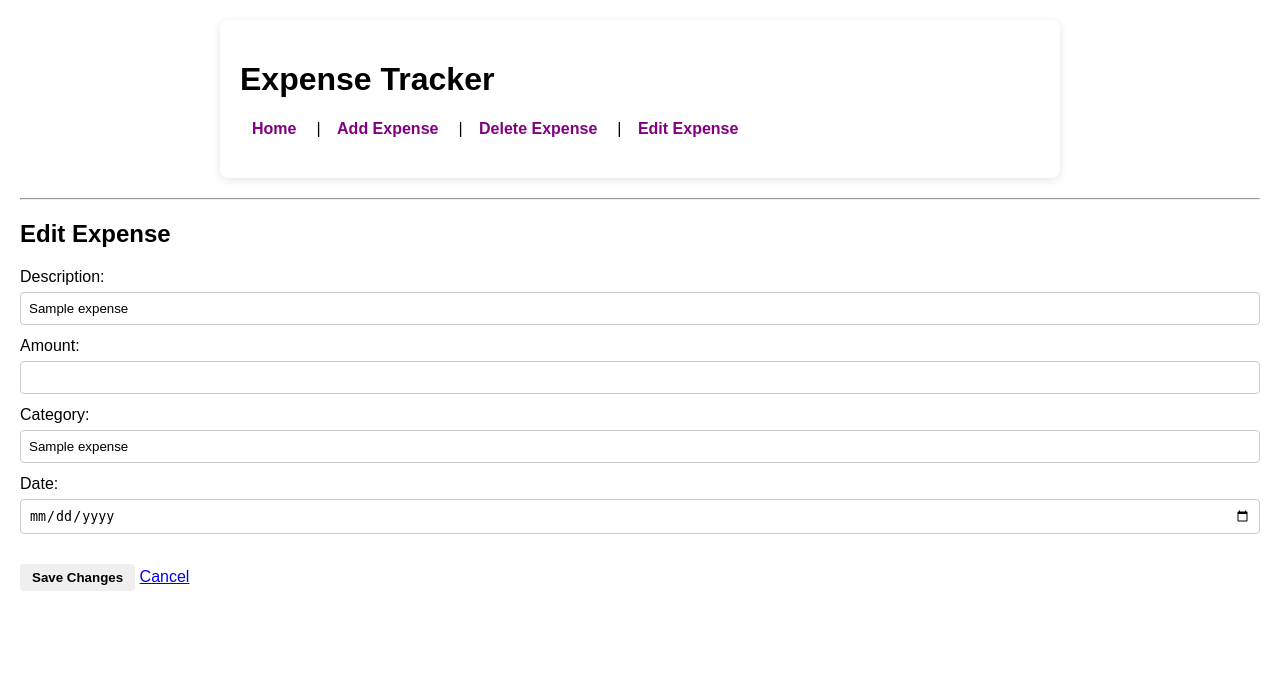
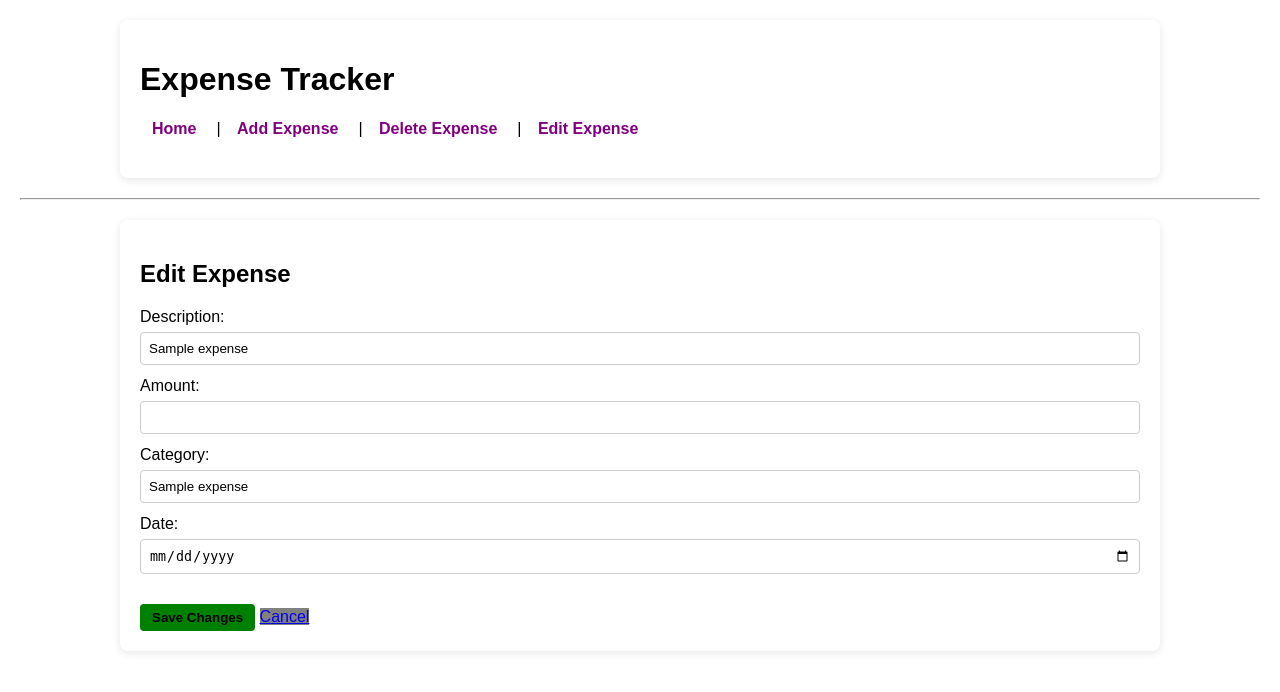
Before and after one commit to Sergio3O6/expense-tracker, a Flask app: template templates/edit_single.html in a window 1280 px wide. Shown: the top 692 px of the page. Run offline with Flask 3, Linux system fonts and the light colour scheme; the template is opened without the code that fills it: most values are stand-ins (such as "Sample title", 1, 10 or a date in 2020).

Commit message:
Put each table into a div and corrected css on certain parts of the pages.

```diff
--- a/static/style.css
+++ b/static/style.css
@@ -33,13 +33,20 @@ th, td {
     text-align: left;
 }
 
+.td:first-child {
+    min-width: 200px;
+    max-width: 400px;
+    word-wrap: break-word;
+}
+
 .container {
-    max-width: 800px;
+    max-width: 1000px;
     margin: 20px auto;
     padding: 20px;
     background-color: #fff;
     border-radius: 8px;
     box-shadow: 0 2px 8px rgba(0,0,0,0.1);
+    overflow-x: auto;
 }
 
 table {
@@ -68,6 +75,7 @@ button {
     border-radius: 4px;
     cursor: pointer;
     font-weight: bold;
+    background-color: green;
 }
 
 .button.add {
@@ -112,3 +120,13 @@ input[type=text], input[type=number], input[type=date] {
     border-radius: 4px;
     box-sizing: border-box;
 }
+
+.cancel-btn {
+    background-color: gray;
+}
+
+.input:focus {
+    border-color: purple;
+    outline: none;
+    box-shadow: 0 0 3px rgba(128,0,128,.5);
+}
--- a/templates/add_expense.html
+++ b/templates/add_expense.html
@@ -1,5 +1,6 @@
 {% extends "base.html" %}
 {% block content %}
+<div class="container">
 <h2>Add Expense</h2>
 <form method="POST">
     <label>Description:</label>
@@ -16,4 +17,5 @@
 
     <button class="add" type="submit">Save Changes</button>
 </form>
+</div>
 {% endblock %}
--- a/templates/delete_expense.html
+++ b/templates/delete_expense.html
@@ -1,5 +1,6 @@
 {% extends "base.html" %}
 {% block content %}
+<div class="container">
 <h2>Delete Expenses</h2>
 <table border="1" cellpadding="5">
     <tr>
@@ -21,7 +22,7 @@
     </tr>
     {% endfor %}
 </table>
-
+</div>
 <script>
 function confirmDelete(button) {
     let expenseId = button.getAttribute('data-id');
--- a/templates/edit_page.html
+++ b/templates/edit_page.html
@@ -1,5 +1,6 @@
 {% extends "base.html" %}
 {% block content %}
+<div class="container">
 <h2>Edit Expenses</h2>
 <table border="1" cellpadding="5">
     <tr>
@@ -21,4 +22,5 @@
     </tr>
     {% endfor %}
 </table>
+</div>
 {% endblock %}
--- a/templates/edit_single.html
+++ b/templates/edit_single.html
@@ -1,5 +1,6 @@
 {% extends "base.html" %}
 {% block content %}
+<div class="container">
 <h2>Edit Expense</h2>
 <form method="POST">
     <label>Description:</label>
@@ -17,4 +18,5 @@
     <button type="submit">Save Changes</button>
     <a href="{{ url_for('edit_page') }}" class="cancel-btn">Cancel</a>
 </form>
+</div>
 {% endblock %}
--- a/templates/index.html
+++ b/templates/index.html
@@ -1,5 +1,6 @@
 {% extends "base.html" %}
 {% block content %}
+<div class="container">
 <h2>All Expenses</h2>
 <table border="1" cellpadding="5">
     <tr>
@@ -17,4 +18,5 @@
     </tr>
     {% endfor %}
 </table>
+</div>
 {% endblock %}
```
Also changed, not shown: expenses.db.
